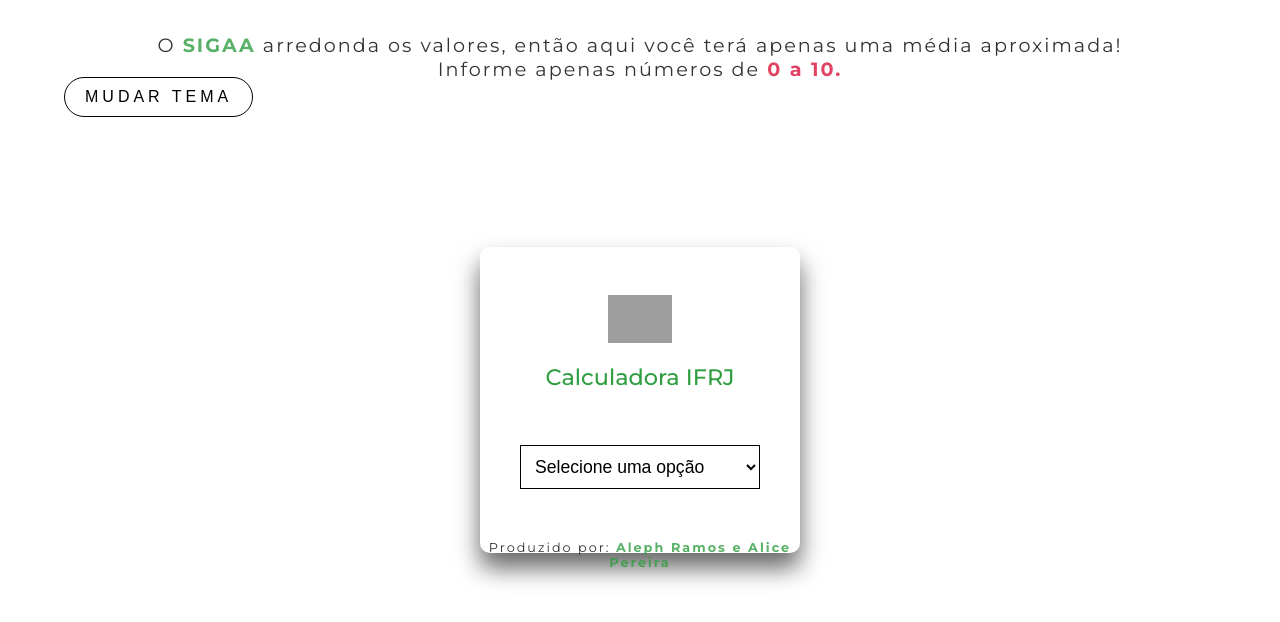
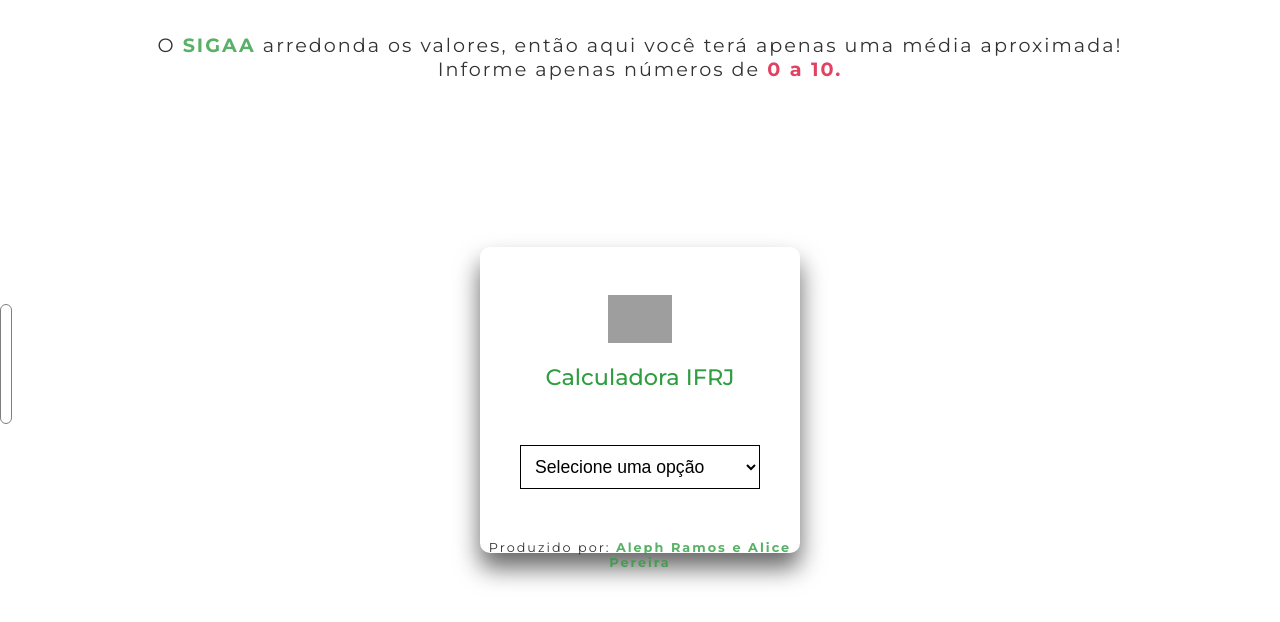
Before and after one commit to alephsramos/calculadora-ifrj, a plain HTML site: page index.html in a window 1280 px wide. Drawn offline with Linux system fonts and the light colour scheme; grey boxes are pictures that could not be loaded.

Commit message:
Update responsive.css

```diff
--- a/responsive.css
+++ b/responsive.css
@@ -351,4 +351,20 @@
         font-size: 1.2rem;
         border-radius: 5px;
     }
+
+    #toggle-theme{
+        position: absolute;
+        top: 30%;
+        margin-left: 0;
+        z-index: 1000;
+        border-radius: 10px;
+        padding: 5px;
+        opacity: 0.5;
+        width: 1vh;
+        height: 15%;
+        font-size: 0;
+        color: rgb(0, 0, 0);
+        background: rgb(255, 255, 255);
+        border-color: rgb(0, 0, 0);
+    }
 }
```
